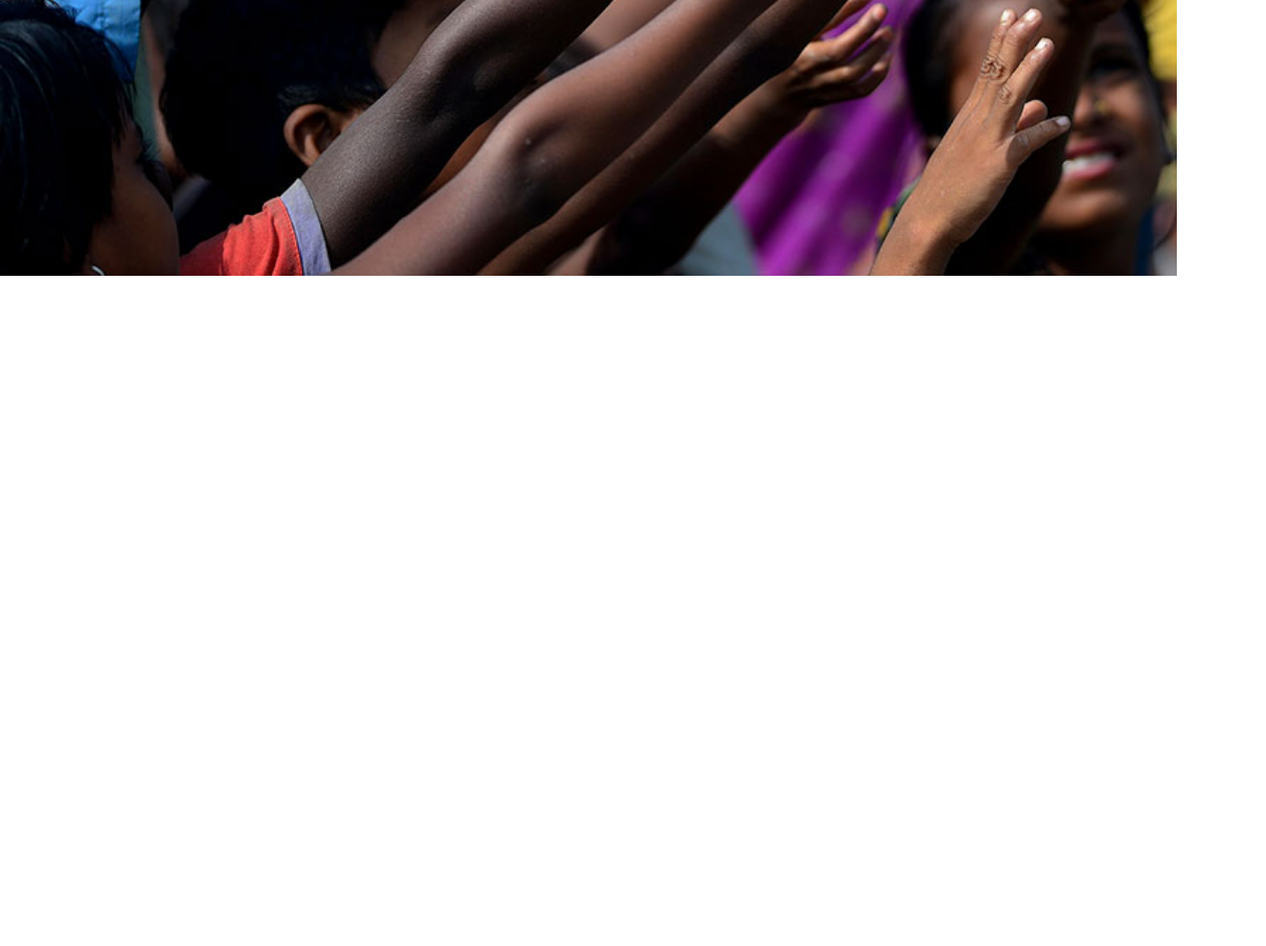
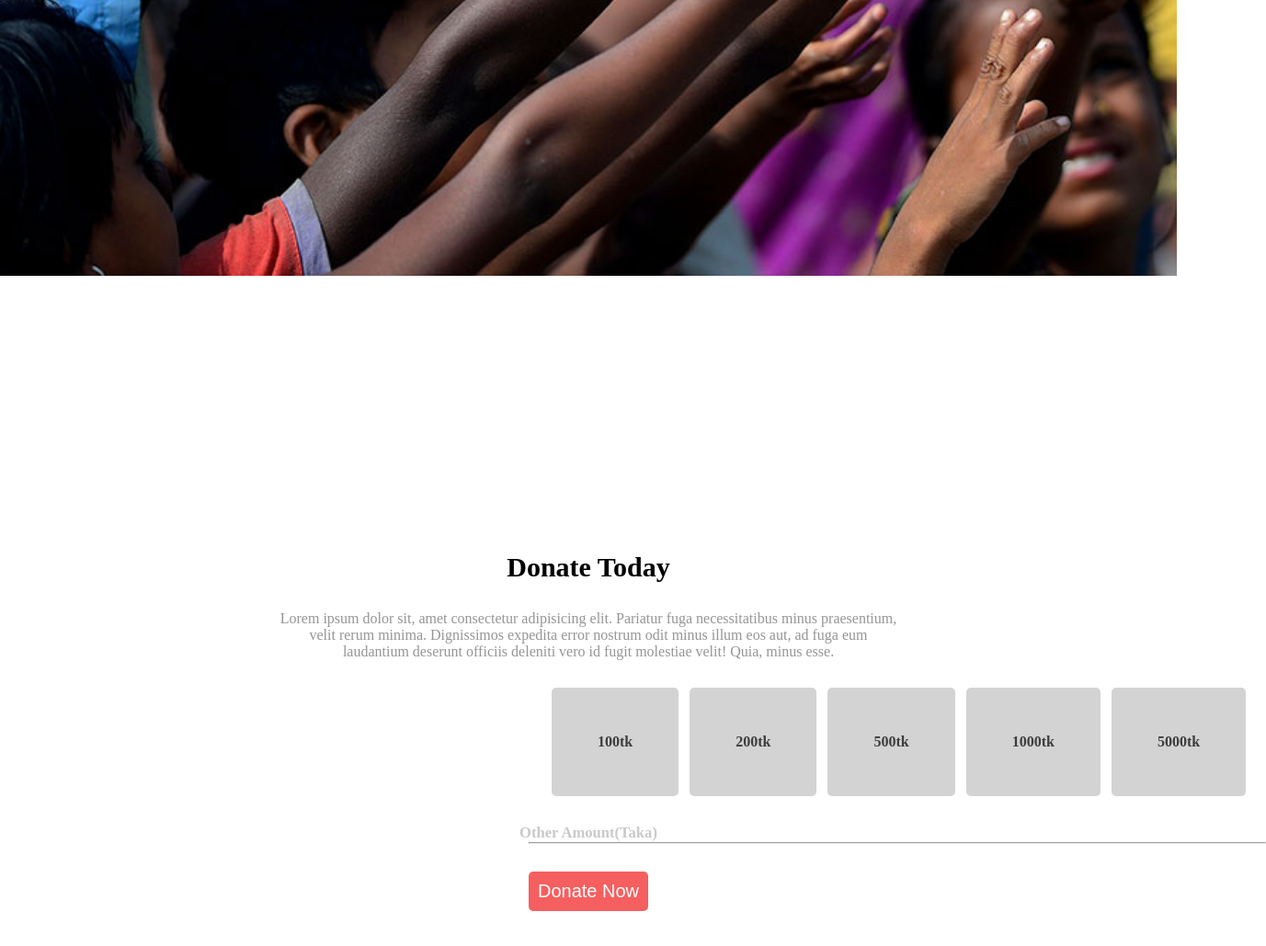
Before and after one commit to yeasinarafat0888/donate-repo, a plain HTML site: page index.html in a window 1280 px wide. Shown: the part 599-1628 px from the top of the page at 92% size, 1377 px wide, since content can reach past the window. Before the commit the page ends 899 px from the top, so only its background shows below. Drawn offline with Linux system fonts and the light colour scheme.

Commit message:
Donate Today Section

```diff
--- a/index.html
+++ b/index.html
@@ -18,14 +18,50 @@
         </h1>
       </div>
       <div class="header-paragarph">
-        <p>Lorem ipsum dolor sit, amet consectetur adipisicing elit. Placeat a doloremque, animi optio laborum nulla, natus odit eius quas mollitia voluptatem similique consectetur fuga error saepe pariatur iste maiores ad, autem aspernatur. Fuga vel cupiditate eaque nemo rerum cumque optio, eius vero labore magni dicta officia quia eos quidem. Magnam.</p>
-          <button class="btn-primary">Donate Now</button>
+        <p>Lorem ipsum dolor sit, amet consectetur adipisicing elit. Placeat a doloremque, animi optio laborum nulla,
+          natus odit eius quas mollitia voluptatem similique consectetur fuga error saepe pariatur iste maiores ad,
+          autem aspernatur. Fuga vel cupiditate eaque nemo rerum cumque optio, eius vero labore magni dicta officia quia
+          eos quidem. Magnam.</p>
+        <button class="btn-primary">Donate Now</button>
       </div>
 
     </div>
   </header>
   <main>
-
+    <section>
+      <div class="donate-today">
+        <div class="donate-today-title">
+          <h2>Donate Today</h2>
+        </div>
+        <div class="donate-today-paragraph">
+          <p>Lorem ipsum dolor sit, amet consectetur adipisicing elit. Pariatur fuga necessitatibus minus praesentium,
+            velit rerum minima. Dignissimos expedita error nostrum odit minus illum eos aut, ad fuga eum laudantium
+            deserunt officiis deleniti vero id fugit molestiae velit! Quia, minus esse.</p>
+        </div>
+        <div class="donate-today-tk">
+          <div class="one-tk">
+            <h4>100tk</h4>
+          </div>
+          <div class="two-tk">
+            <h4>200tk</h4>
+          </div>
+          <div class="tree-tk">
+            <h4>500tk</h4>
+          </div>
+          <div class="1000-tk">
+            <h4>1000tk</h4>
+          </div>
+          <div class="5000-tk">
+            <h4>5000tk</h4>
+          </div>
+        </div>
+        <div class="other-amount">
+          <h5>Other Amount(Taka)</h5>
+          <hr>
+          <button class="btn-primary">Donate Now</button>
+        </div>
+      </div>
+    </section>
   </main>
   <footer>
 
--- a/styles.css
+++ b/styles.css
@@ -1,36 +1,36 @@
-*{
+* {
   margin: 0;
 }
 
 /* Website Header */
 
-header{
+header {
   background-image: url(images/donation13.jpg);
   background-repeat: no-repeat;
   background-size: cover;
 }
 
-.header{
+.header {
   padding: 300px;
 }
 
-.header-title{
-text-align: center;
-font-size: 20px;
-font-weight: 700px;
-color: white;
-margin-bottom: 30px;
+.header-title {
+  text-align: center;
+  font-size: 20px;
+  font-weight: 700px;
+  color: white;
+  margin-bottom: 30px;
 }
 
-.header-paragarph{
+.header-paragarph {
   text-align: center;
   font-size: 16px;
-  color: azure;
+  color: rgb(212, 212, 212);
   font-weight: 400px;
   margin-bottom: 30px;
 }
 
-.btn-primary{
+.btn-primary {
   background-color: rgb(245, 95, 95);
   color: white;
   font-weight: 900px;
@@ -39,4 +39,60 @@ margin-bottom: 30px;
   padding: 10px;
   border: none;
   margin-top: 30px;
+  align-items: center;
 }
+
+/* Section Donate Today Styles */
+
+.donate-today {
+  padding: 300px;
+}
+
+.donate-today-title {
+  color: black;
+  font-weight: 900px;
+  font-size: 20px;
+  text-align: center;
+  margin-bottom: 30px;
+}
+
+.donate-today-paragraph {
+  color: rgb(149, 149, 149);
+  text-align: center;
+  margin-bottom: 30px;
+}
+
+.donate-today-tk {
+  display: flex;
+  gap: 12px;
+  /* justify-content: space-between; */
+  margin-left: 300px;
+}
+
+.donate-today-tk div:hover {
+  border: 30px;
+  border-color: rgb(0, 0, 0);
+  background-color: rgb(255, 189, 200);
+  color: rgb(255, 53, 86);
+}
+
+.donate-today-tk > div {
+  background-color: lightgrey;
+  padding: 50px;
+  border-radius: 5px;
+  color: rgb(61, 61, 61);
+  box-shadow: 5px;
+}
+
+.other-amount {
+  text-align: center;
+  margin-top: 30px;
+  color: rgb(201, 201, 201);
+  font-weight: 600px;
+  font-size: 20px;
+}
+
+hr {
+  width: 800px;
+  margin-left: 275px;
+}
```
